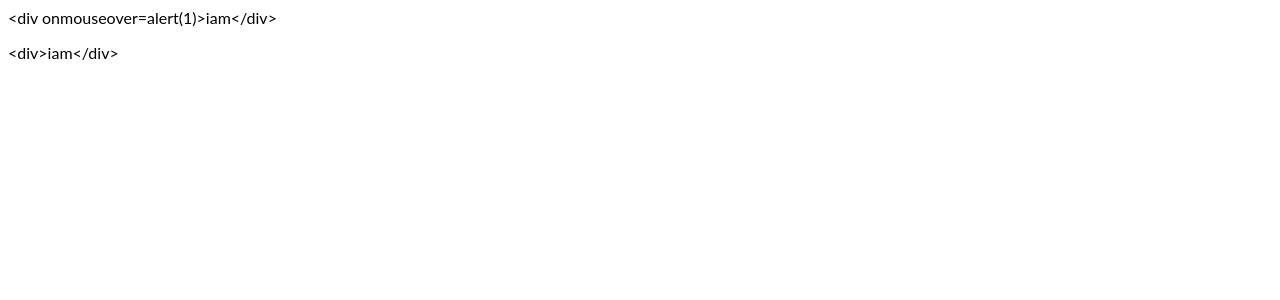
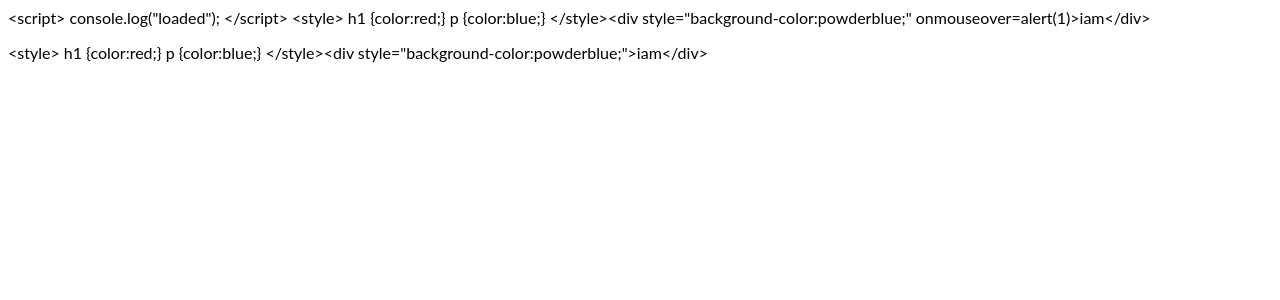
Before and after one commit to akoni50/react-ts-pzmfkd, a React (Create React App) app: page / in a window 1280 px wide. Shown: the top 300 px of the page. Built offline with nearby package versions, Linux system fonts and the light colour scheme.

Commit message:
1 file modified

```diff
--- a/App.tsx
+++ b/App.tsx
@@ -5,9 +5,19 @@ import DOMPurify from 'dompurify';
 export default function App() {
   console.log('stuff happends');
 
-  let customHTML = '<div onmouseover=alert(1)>iam</div>';
+  let customHTML: string = `
+  <script>
+  console.log("loaded");
+  </script>
+  <style>
+    h1 {color:red;}
+    p {color:blue;}
+  </style><div style="background-color:powderblue;" onmouseover=alert(1)>iam</div>`;
 
-  let santizeHTML = DOMPurify.sanitize(customHTML);
+  var config: DOMPurify.Config = {
+    FORCE_BODY: true,
+  };
+  let santizeHTML: string = DOMPurify.sanitize(customHTML, config) as string;
   return (
     <React.Fragment>
       <div>
```
